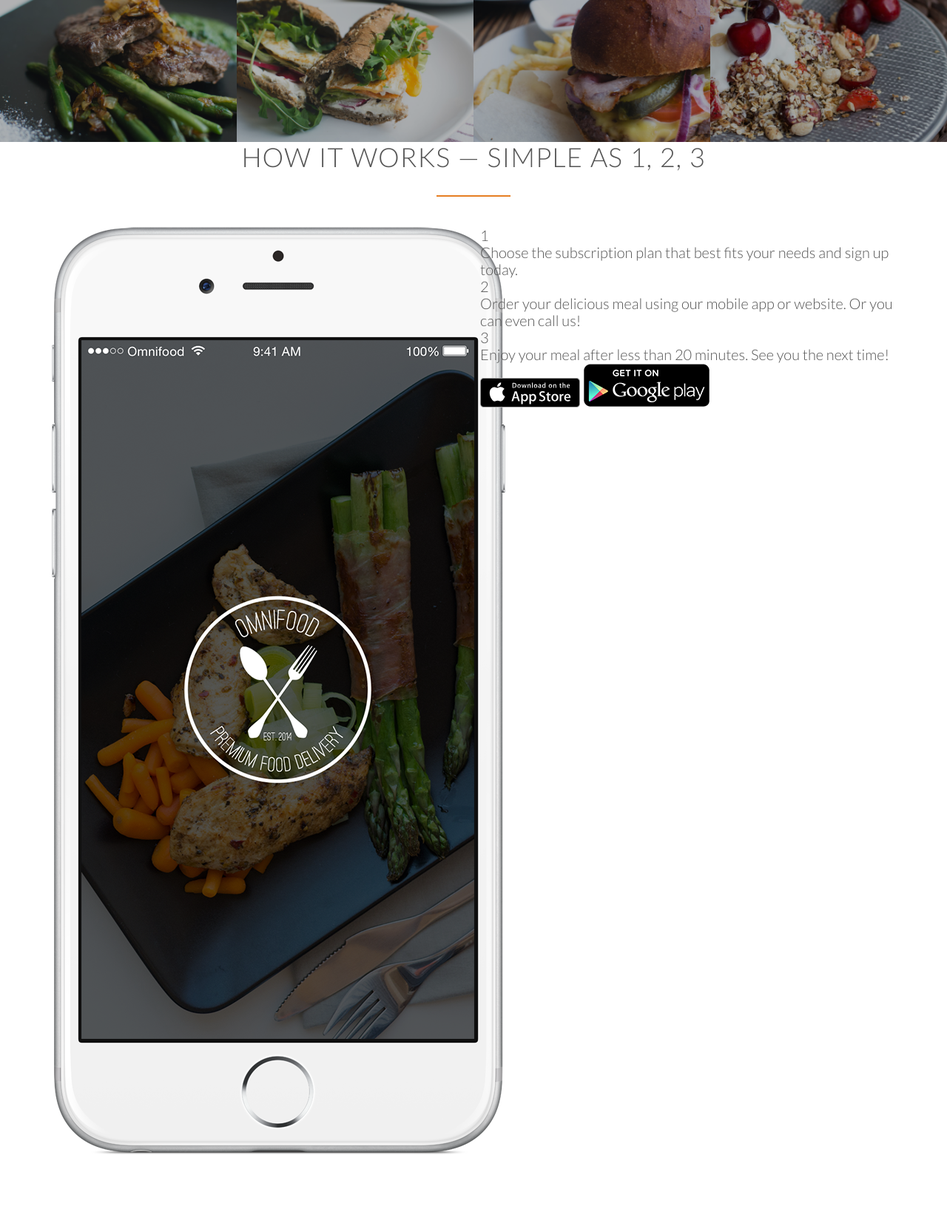
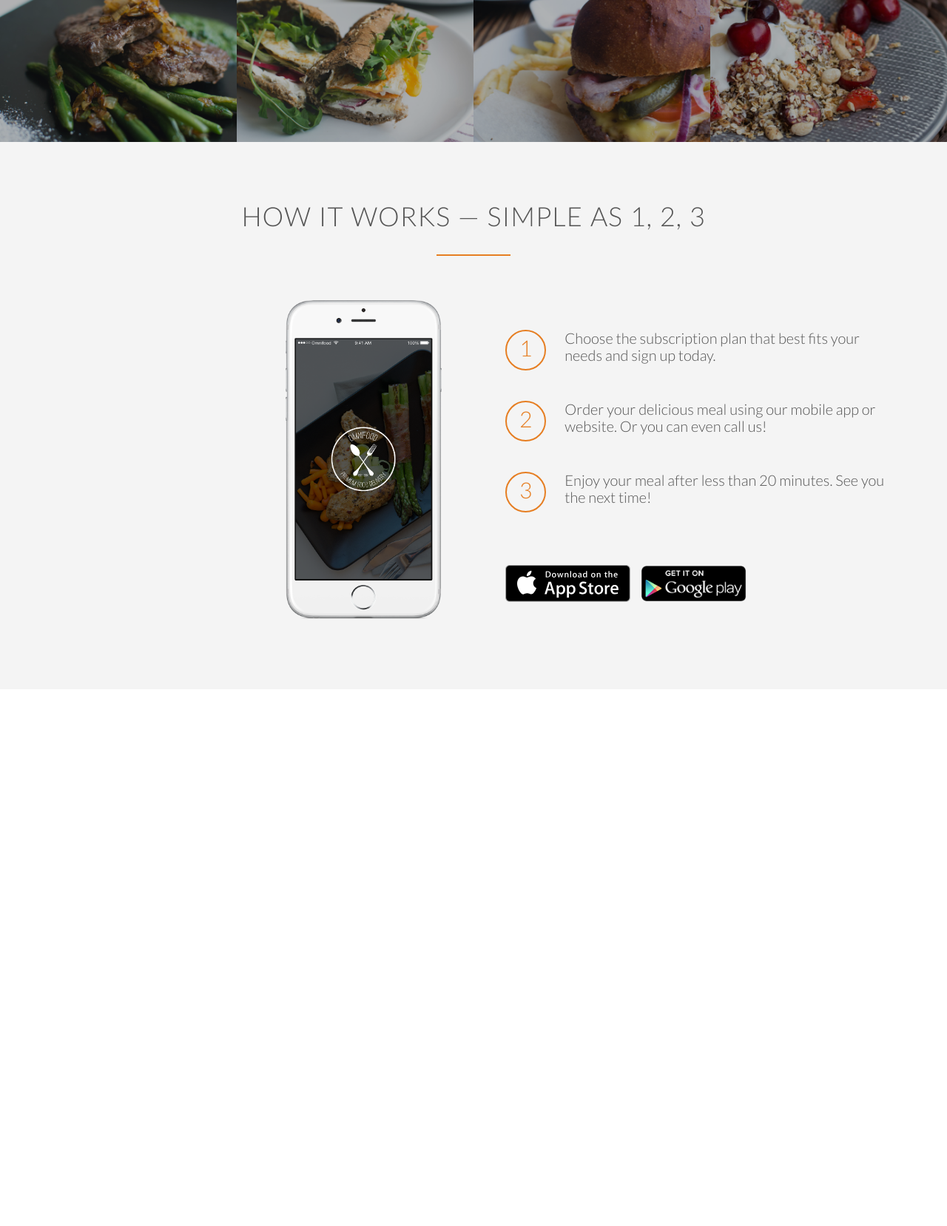
Before and after one commit to meghna-saxena/javascript-libraries, a PHP site: page / in a window 1280 px wide. Shown: the part 1835-3493 px from the top of the page at 74% size. After the commit the page ends 2672 px from the top, so only its background shows below. Run offline with PHP 8.4, Linux system fonts and the light colour scheme; some web fonts are replaced.

Commit message:
styling the steps section

```diff
--- a/css/omnifood/index.html
+++ b/css/omnifood/index.html
@@ -80,7 +80,7 @@
     </section>
 
     <section class="section-meals">
-        <ul class="meals-showcase">
+        <ul class="meals-showcase clearfix">
             <li>
                 <figure class="meal-photo">
                     <img src="resources/img/1.jpg" alt="Korean bibimbap with egg and vegetables">
@@ -102,7 +102,7 @@
                 </figure>
             </li>
         </ul>
-        <ul class="meals-showcase">
+        <ul class="meals-showcase clearfix">
             <li>
                 <figure class="meal-photo">
                     <img src="resources/img/5.jpg" alt="Paleo beef steak with vegetables">
@@ -131,10 +131,10 @@
             <h2>How it works &mdash; Simple as 1, 2, 3</h2>
         </div>
         <div class="row">
-            <div class="col span-1-of-2">
+            <div class="col span-1-of-2 steps-box">
                 <img src="resources/img/app-iPhone.png" alt="Omnifood app on iPhone" class="app-screen">
             </div>
-            <div class="col span-1-of-2">
+            <div class="col span-1-of-2 steps-box">
                 <div class="works-step">
                     <div>1</div>
                     <p>Choose the subscription plan that best fits your needs and sign up today.</p>
--- a/css/omnifood/resources/css/style.css
+++ b/css/omnifood/resources/css/style.css
@@ -17,6 +17,15 @@ html {
     font-weight: 300;
     font-size: 20px;
     text-rendering: optimizeLegibility;
+}
+
+.clearfix {zoom: 1} /* clear the float after an element */
+.clearfix:after {
+    content: '.';
+    clear: both;
+    display: block;
+    height: 0;
+    visibility: hidden;
 }
 
 /* --------------------------------------------------- */
@@ -240,3 +249,55 @@ header {
     opacity: 1; /* 100% */
     transform: scale(1.03);
 }
+
+
+/* --------------------------------------------------- */
+/* HOW IT WORKS */
+/* --------------------------------------------------- */
+
+.section-steps {
+    background-color: #f4f4f4;
+}
+
+.steps-box:first-child {
+    text-align: right;
+    padding-right: 3%;
+    margin-top: 30px;
+}
+
+.steps-box:last-child {
+    padding-left: 3%;
+    margin-top: 70px;
+}
+
+.app-screen {
+    width: 40%;
+}
+
+.works-step {
+    margin-bottom: 50px;
+}
+
+.works-step:last-of-type {
+    margin-bottom: 80px;
+}
+
+.works-step div {
+    color: #e67e22;
+    border: 2px solid #e67e22;
+    display: inline-block; /* doesnt enforce a line break */
+    border-radius: 50%;
+    height: 55px; /* for getting circle height and width should be equal */
+    width: 55px;
+    text-align: center;
+    padding: 5px;
+    float: left;
+    font-size: 150%;
+    margin-right: 25px;
+}
+
+.btn-app img {
+    height: 50px;
+    width: auto;
+    margin-right: 10px;
+}
```
